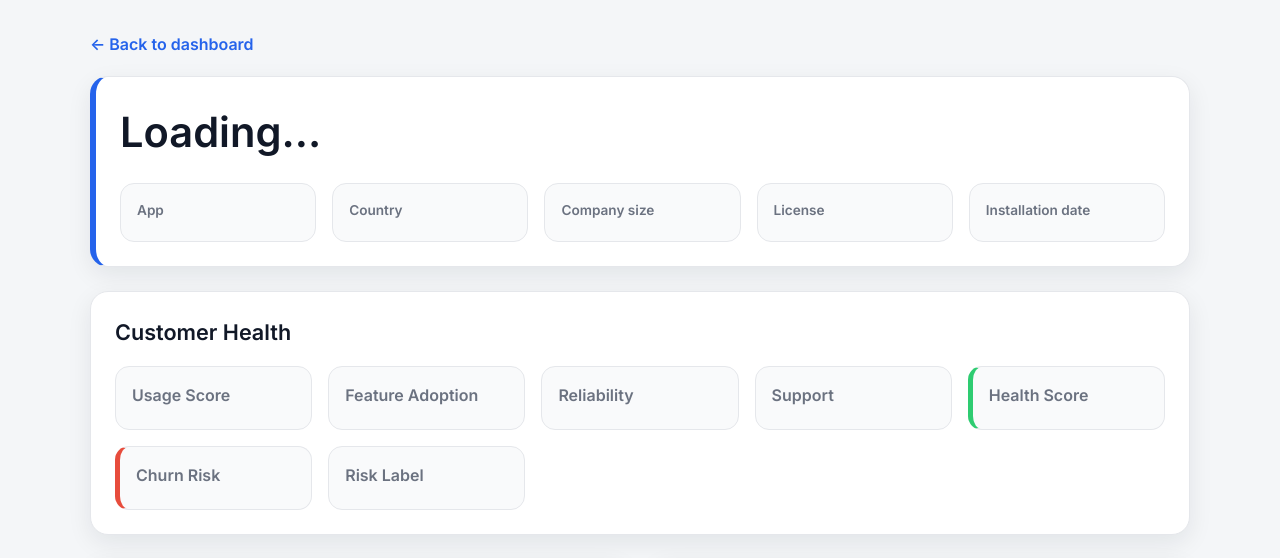
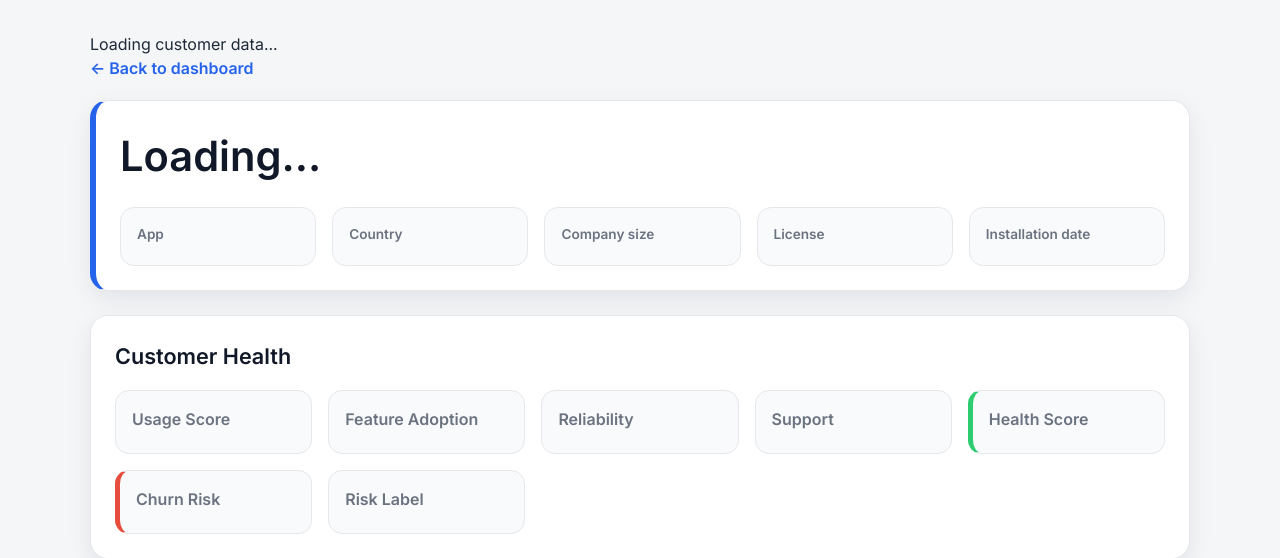
Before and after one commit to karianjahi/atlassian-app-analytics, a Django app: page /customers/1/ in a window 1280 px wide. Shown: the part 25-583 px from the top of the page. Run offline with Django 5.2, Linux system fonts and the light colour scheme.

Commit message:
Add loading placeholder to customer detail html

```diff
--- a/core/analytics/templates/analytics/customer_detail.html
+++ b/core/analytics/templates/analytics/customer_detail.html
@@ -20,7 +20,13 @@
     </header>
 
     <main class="page">
+        <div id="loading-message">
+            Loading customer data...
+        </div>
 
+        <div id="error-message" class="hidden">
+            Failed to load customer data.
+        </div>
         <a class="back-link" href="{% url 'dashboard' %}">← Back to dashboard</a>
 
         <section id="customer_properties" class="card hero-card">
```
